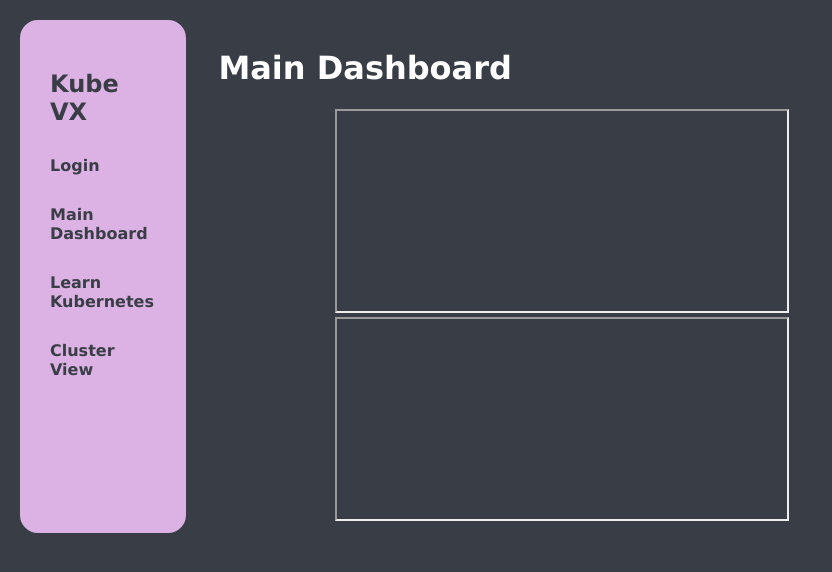
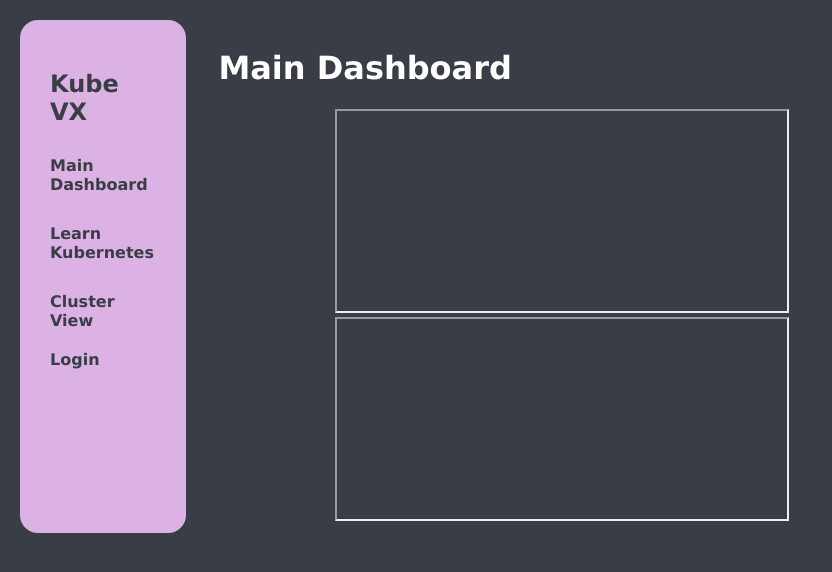
Before and after one commit to oslabs-beta/KubeVX, a React app: page / in a window 1280 px wide. Shown: the top 572 px of the page, without its empty margins (0-832 px from the left). Built offline with nearby package versions, Linux system fonts and the light colour scheme.

Commit message:
last changes

```diff
--- a/src/components/Navigation.jsx
+++ b/src/components/Navigation.jsx
@@ -9,21 +9,17 @@ const Navigation = () => {
 return (
   <div className="navigation">
     <h2 className="nav-item">Kube VX</h2>
-    {user ? (
-      <div className="user-greeting">Hi {user.username}!</div>
-    ) : (
-      <Link to="/login" className="nav-item third-color">Login</Link>
-    )}
-
+    {user && <div className="nav-item third-color">Hi {user.username}!</div>}
     <Link to="/" className="nav-item second-color">Main Dashboard</Link>
     <Link to="/learnk8s" className="nav-item first-color">Learn Kubernetes</Link>
     <Link to="/clusterview" className="nav-item third-color">Cluster View</Link>
-
-    {user && (
-      <div className="nav-bottom">
+    <div className="nav-bottom">
+      {user ? (
         <Link to="/logout" className="nav-item third-color">Logout</Link>
-      </div>
-    )}
+      ) : (
+        <Link to="/login" className="nav-item third-color">Login</Link>
+      )}
+    </div>
   </div>
 );
 };
```
Also changed, not shown: src/public/assets/logo.png (added).
